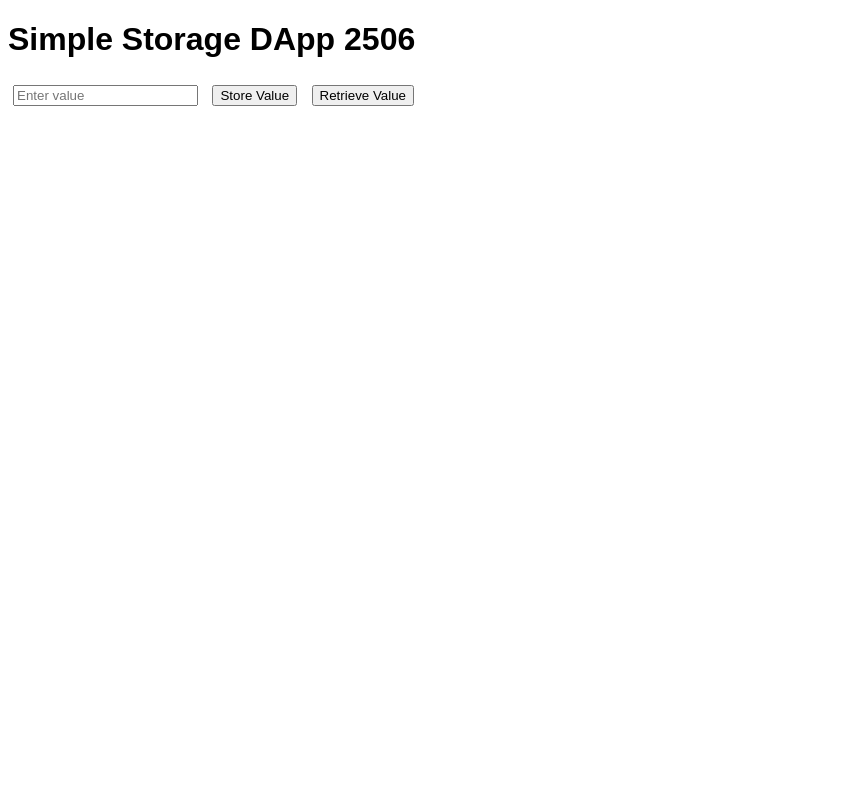
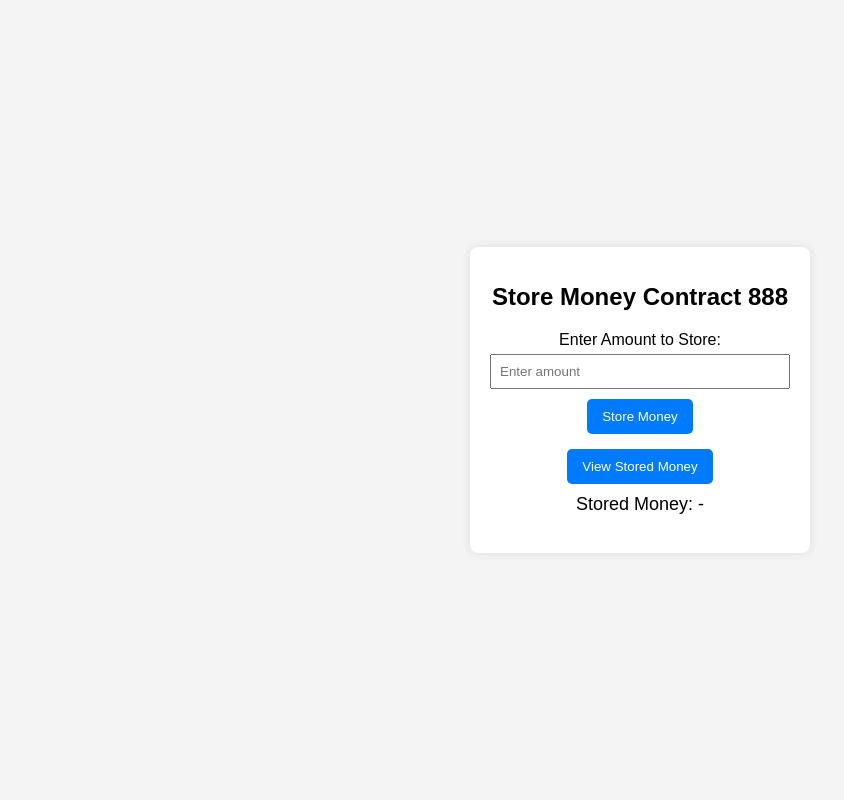
Before and after one commit to teohteiktoe/my-first-dapp-on-cloud, a Flask app: page / in a window 1280 px wide. Shown: the whole page, without its empty margins (0-844 px from the left). Run offline with Flask 3, Linux system fonts and the light colour scheme; some libraries are stand-ins or nearby versions.

Commit message:
Update index.html

```diff
--- a/templates/index.html
+++ b/templates/index.html
@@ -2,23 +2,86 @@
 <html lang="en">
 <head>
     <meta charset="UTF-8">
-    <title>Simple Storage DApp</title>
-    <script src="https://cdn.ethers.io/lib/ethers-5.2.umd.min.js" type="application/javascript"></script>
+    <meta name="viewport" content="width=device-width, initial-scale=1.0">
+    <title>Store Money Contract</title>
     <style>
-        body { font-family: Arial, sans-serif; }
-        input, button { margin: 5px; }
+        body {
+            font-family: Arial, sans-serif;
+            background-color: #f4f4f4;
+            margin: 0;
+            padding: 0;
+            display: flex;
+            justify-content: center;
+            align-items: center;
+            height: 100vh;
+        }
+
+        .container {
+            background-color: white;
+            padding: 20px;
+            border-radius: 8px;
+            box-shadow: 0 0 10px rgba(0, 0, 0, 0.1);
+            width: 300px;
+            text-align: center;
+        }
+
+        h1 {
+            font-size: 24px;
+            margin-bottom: 20px;
+        }
+
+        .form-group {
+            margin-bottom: 15px;
+        }
+
+        label {
+            display: block;
+            margin-bottom: 5px;
+        }
+
+        input[type="number"] {
+            width: 100%;
+            padding: 8px;
+            box-sizing: border-box;
+            margin-bottom: 10px;
+        }
+
+        button {
+            padding: 10px 15px;
+            background-color: #007bff;
+            color: white;
+            border: none;
+            border-radius: 5px;
+            cursor: pointer;
+        }
+
+        button:hover {
+            background-color: #0056b3;
+        }
+
+        p {
+            font-size: 18px;
+            margin-top: 10px;
+        }
     </style>
 </head>
 <body>
-    <h1>Simple Storage DApp 2506</h1>
-    <input type="number" id="valueInput" placeholder="Enter value">
-    <button onclick="storeValue()">Store Value</button>
-    <button onclick="retrieveValue()">Retrieve Value</button>
-    <p id="storedValue"></p>
-
+    <div class="container">
+        <h1>Store Money Contract 888</h1>
+        <div class="form-group">
+            <label for="moneyInput">Enter Amount to Store:</label>
+            <input type="number" id="moneyInput" placeholder="Enter amount">
+            <button onclick="storeMoney()">Store Money</button>
+        </div>
+        <div class="form-group">
+            <button onclick="viewMoney()">View Stored Money</button>
+            <p id="storedMoney">Stored Money: <span id="moneyValue">-</span></p>
+        </div>
+    </div>
+    <script src="https://cdn.jsdelivr.net/gh/ethereum/web3.js@1.0.0-beta.37/dist/web3.min.js"></script>
     <script>
-        const contractAddress = '0x11a1ad875364e3e2af9a0d7ccac622752e427c4f'; // Replace with your deployed contract address
-        const contractABI = [
+        const contractAddress = "0xc7e0549f918ff2a00351bf5c2e672b946121ce89";
+        const abi = [
             {
                 "inputs": [
                     {
@@ -27,14 +90,14 @@
                         "type": "uint256"
                     }
                 ],
-                "name": "store",
+                "name": "store_m",
                 "outputs": [],
                 "stateMutability": "nonpayable",
                 "type": "function"
             },
             {
                 "inputs": [],
-                "name": "retrieve",
+                "name": "view_m",
                 "outputs": [
                     {
                         "internalType": "uint256",
@@ -47,40 +110,38 @@
             }
         ];
 
-        let provider;
-        let signer;
-        let storageContract;
+        let web3;
+        let contract;
 
-        async function init() {
+        window.onload = async () => {
             if (window.ethereum) {
-                provider = new ethers.providers.Web3Provider(window.ethereum);
-                await provider.send("eth_requestAccounts", []);
-                signer = provider.getSigner();
-                storageContract = new ethers.Contract(contractAddress, contractABI, signer);
-                console.log("Ethers initialized successfully");
+                web3 = new Web3(window.ethereum);
+                await window.ethereum.enable();
+                contract = new web3.eth.Contract(abi, contractAddress);
             } else {
-                console.log('No Ethereum browser detected. You should consider trying MetaMask!');
+                alert("Please install MetaMask to interact with this dApp.");
             }
+        };
+
+        async function storeMoney() {
+            const amount = document.getElementById('moneyInput').value;
+            const accounts = await web3.eth.getAccounts();
+            contract.methods.store_m(amount).send({ from: accounts[0] })
+                .on('transactionHash', function(hash){
+                    console.log("Transaction Hash: " + hash);
+                })
+                .on('confirmation', function(confirmationNumber, receipt){
+                    console.log("Confirmation Number: " + confirmationNumber);
+                })
+                .on('receipt', function(receipt){
+                    alert("Money stored successfully!");
+                });
         }
 
-        async function storeValue() {
-            const value = document.getElementById('valueInput').value;
-            if (value) {
-                const tx = await storageContract.store(value);
-                await tx.wait();
-                console.log('Value stored:', value);
-            } else {
-                alert('Please enter a value');
-            }
+        async function viewMoney() {
+            const value = await contract.methods.view_m().call();
+            document.getElementById('moneyValue').innerText = value;
         }
-
-        async function retrieveValue() {
-            const value = await storageContract.retrieve();
-            document.getElementById('storedValue').innerText = `Stored Value: ${value}`;
-            console.log('Value retrieved:', value);
-        }
-
-        window.addEventListener('load', init);
     </script>
 </body>
 </html>
```
